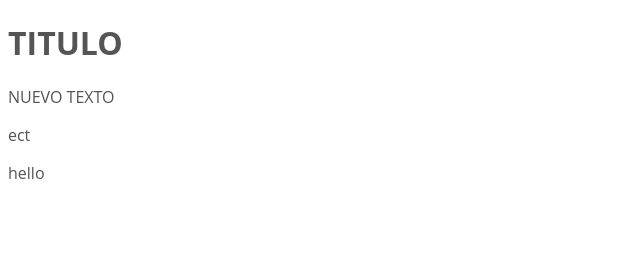
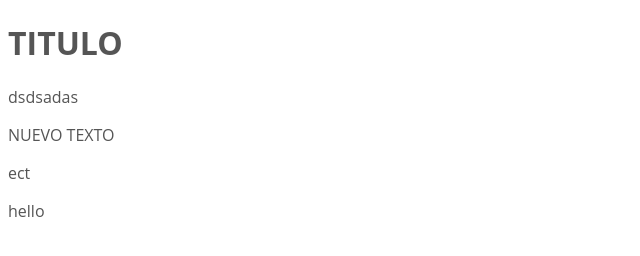
Before and after one commit to FranJCA/proyecto2, a plain HTML site: page index.html in a window 1280 px wide. Shown: the whole page, without its empty margins (0-640 px from the left). Drawn offline with Linux system fonts and the light colour scheme.

Commit message:
mal puesto

```diff
--- a/index.html
+++ b/index.html
@@ -9,6 +9,7 @@
 </head>
 <body>
     <h1>TITULO</h1>
+    dsdsadas
     <p>NUEVO TEXTO<p>
         <p>ect</p>
         <p>hello</p>
```
